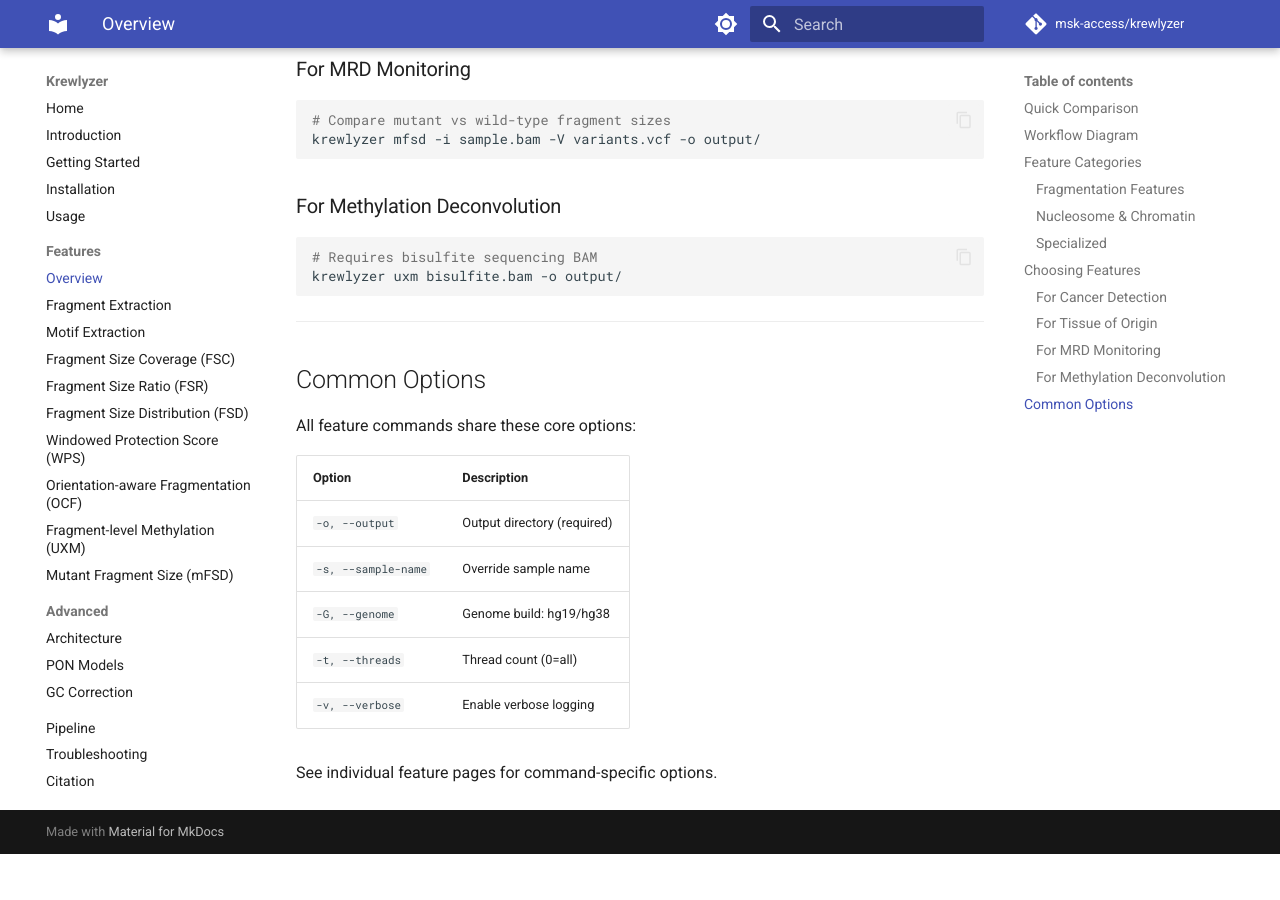
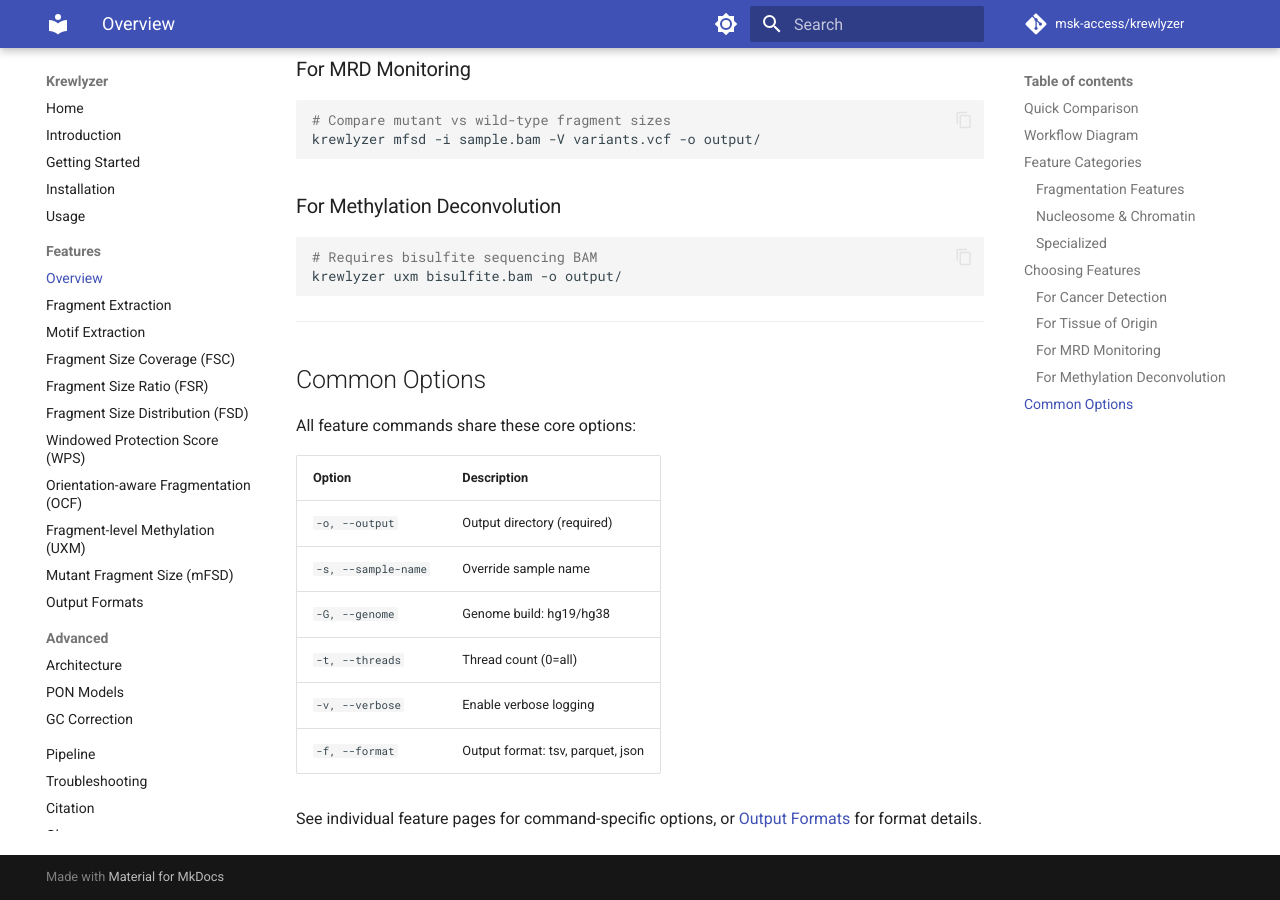
Before and after one commit to msk-access/krewlyzer, an MkDocs documentation site: the page built from docs/features/index.md, in a window 1280 px wide and 900 px high, scrolled down 2841 px. Built offline with MkDocs 1.6.1 and Material for MkDocs 9.7.7, drawn with Linux system fonts in a browser that asks for light colours; comment, search, counter and statistics services are not loaded; before the commit the page ends 3695 px from its top, so only the background shows below that.

Commit message:
docs: add output-formats to nav and fix cross-links
- Add Output Formats to mkdocs.yml navigation
- Add --format option to features/index.md Common Options
- Link to output-formats.md from features index

```diff
--- a/docs/features/index.md
+++ b/docs/features/index.md
@@ -119,5 +119,6 @@
 | `-G, --genome` | Genome build: hg19/hg38 |
 | `-t, --threads` | Thread count (0=all) |
 | `-v, --verbose` | Enable verbose logging |
+| `-f, --format` | Output format: tsv, parquet, json |
 
-See individual feature pages for command-specific options.
+See individual feature pages for command-specific options, or [Output Formats](output-formats.md) for format details.
--- a/mkdocs.yml
+++ b/mkdocs.yml
@@ -53,6 +53,7 @@
     - Orientation-aware Fragmentation (OCF): features/ocf.md
     - Fragment-level Methylation (UXM): features/uxm.md
     - Mutant Fragment Size (mFSD): features/mfsd.md
+    - Output Formats: features/output-formats.md
   - Advanced:
     - Architecture: advanced/architecture.md
     - PON Models: advanced/pon.md
```
